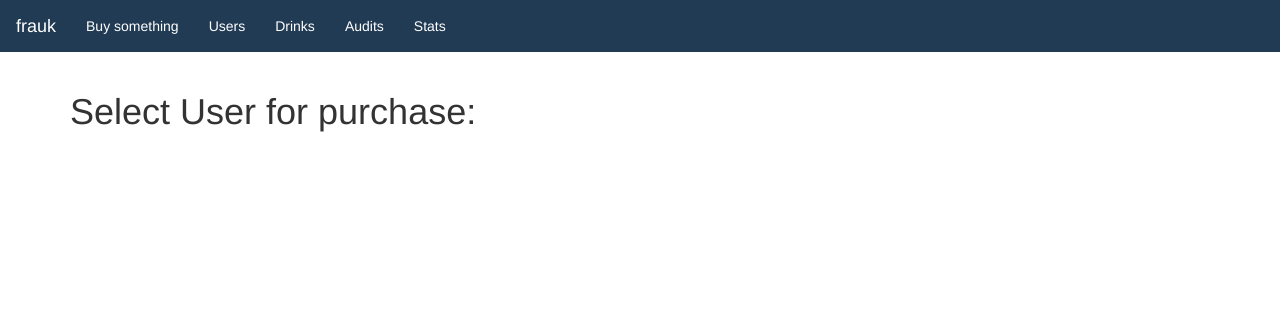
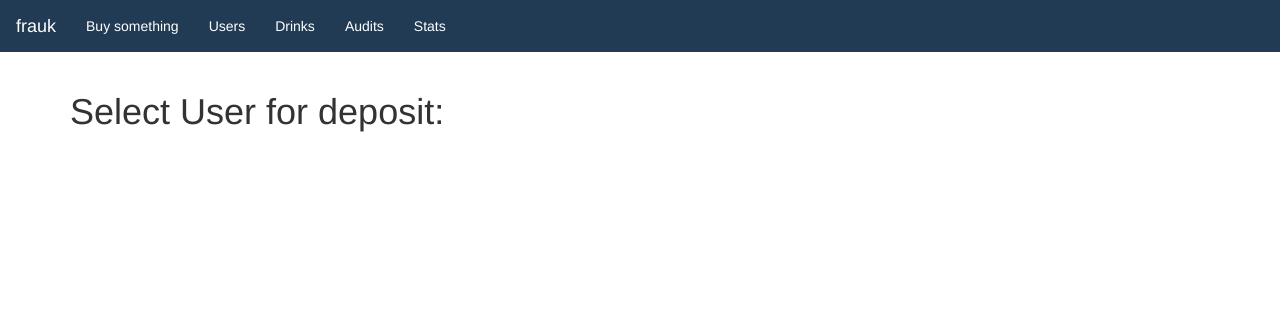
Before and after one commit to maschinendeck/frauk, a Flask app: page /deposit/ in a window 1280 px wide. Shown: the top 312 px of the page. Run offline with Flask 2, Linux system fonts and the light colour scheme; some libraries are stand-ins or nearby versions.

Commit message:
fixed labels

```diff
--- a/frauk/templates/user_selection_deposit.html
+++ b/frauk/templates/user_selection_deposit.html
@@ -7,7 +7,7 @@
 {{ super() }}
 
 <div class="container">
-    <h1>Select User for purchase:</h1>
+    <h1>Select User for deposit:</h1>
     <ul class="list-group">
     {% for user in users %}
         <a class="avatar drink-img" href="{{ url_for('deposit.select_amount', uid=user.id) }}" style="background-color:{{ user.color }};color:white;" >
```
